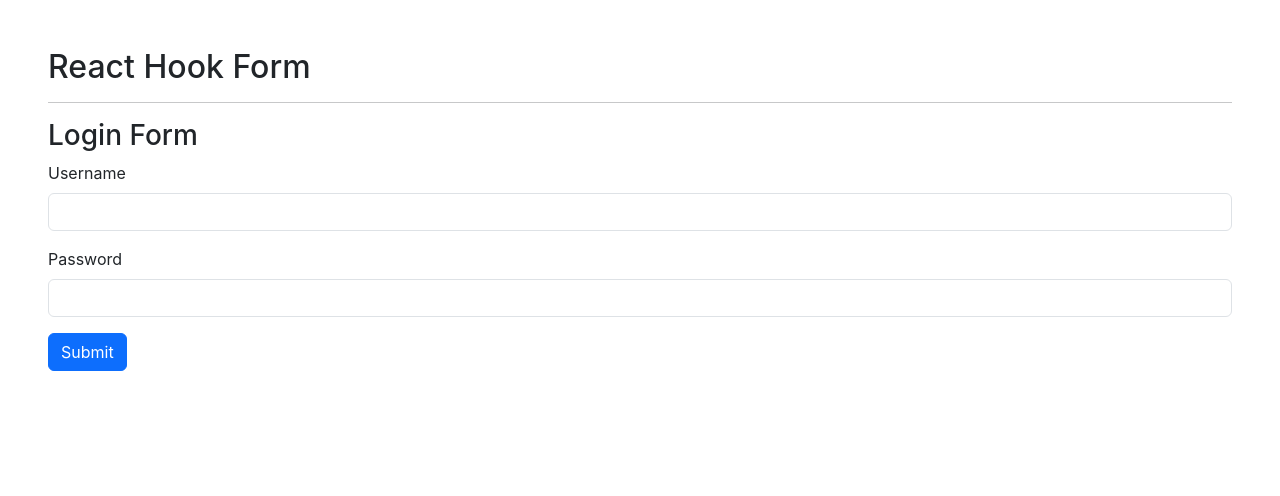
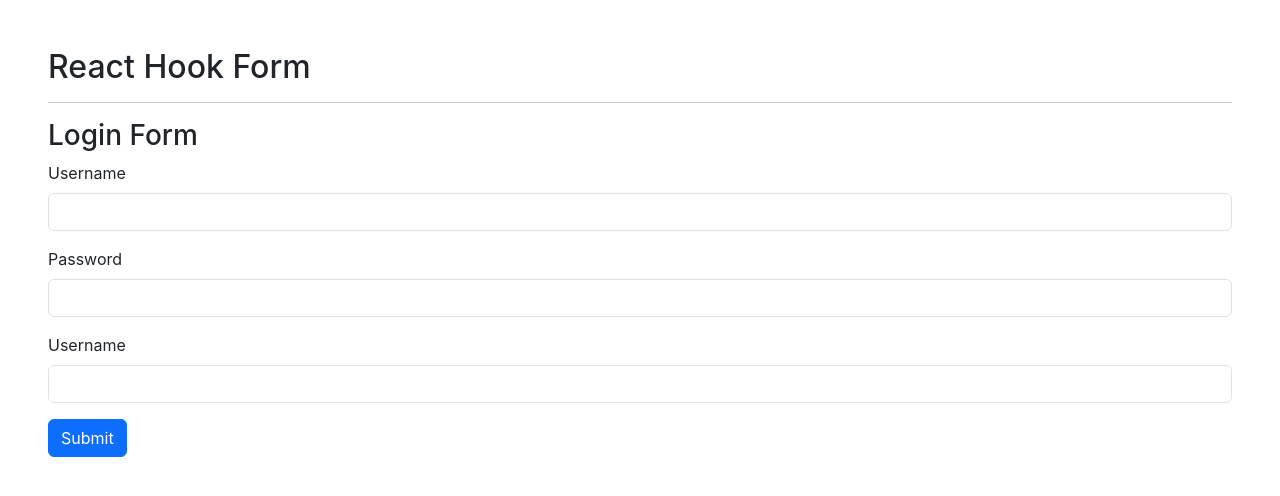
Before and after one commit to vivekanandpv/hook-forms-demo, a React (Create React App) app: page / in a window 1280 px wide. Shown: the top 496 px of the page. Built offline with nearby package versions, Linux system fonts and the light colour scheme; no server answers.

Commit message:
nested form

```diff
--- a/src/Login.jsx
+++ b/src/Login.jsx
@@ -13,6 +13,9 @@
       return {
         username: email,
         password: 1458,
+        country: {
+          primary: 'India',
+        },
       };
     },
     mode: 'onSubmit',
@@ -90,6 +93,23 @@
           <p className='text-danger form-text'>{errors.password?.message}</p>
         </div>
 
+        <div className='mb-3'>
+          <label htmlFor='primary-country' className='form-label'>
+            Username
+          </label>
+          <input
+            type='email'
+            className='form-control'
+            id='primary-country'
+            {...register('country.primary', {
+              required: 'Country is required',
+            })}
+          />
+          <p className='text-danger form-text'>
+            {errors.country?.primary?.message}
+          </p>
+        </div>
+
         <button className='btn btn-primary' type='submit'>
           Submit
         </button>
```
